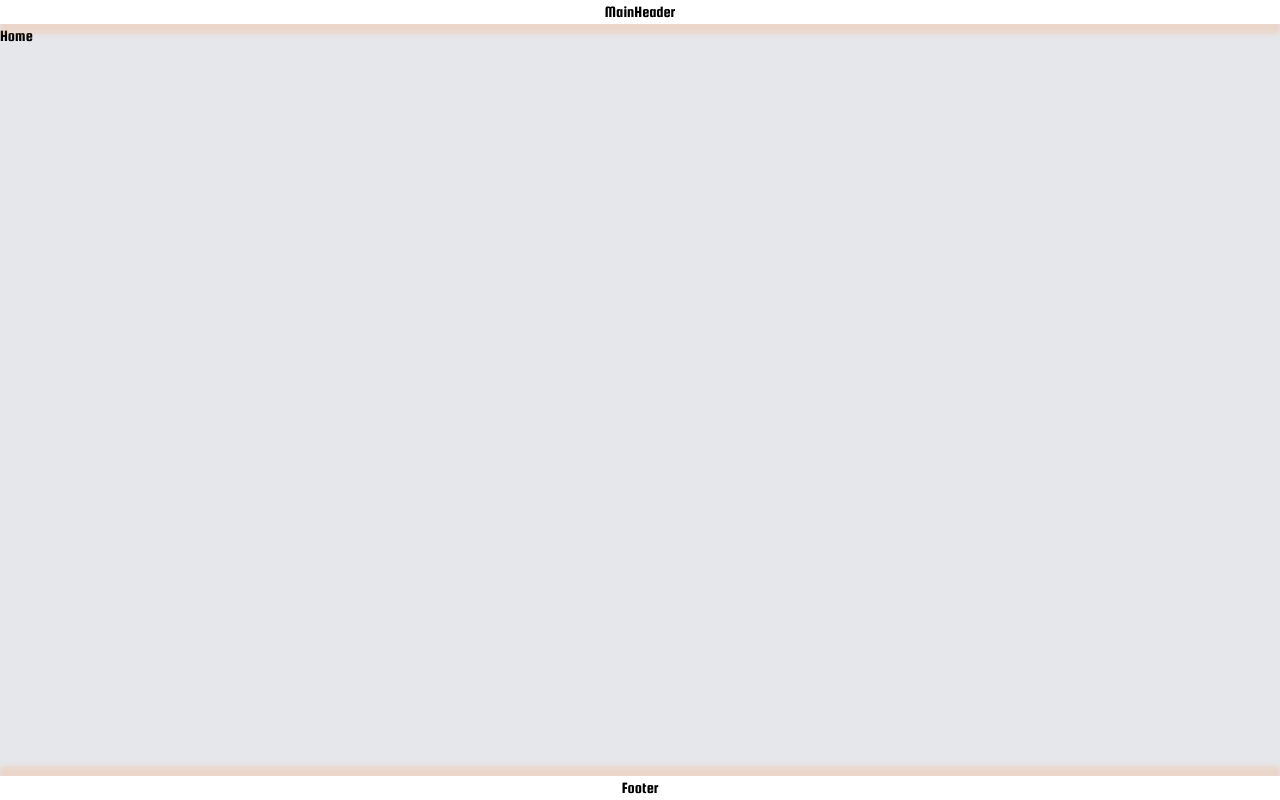
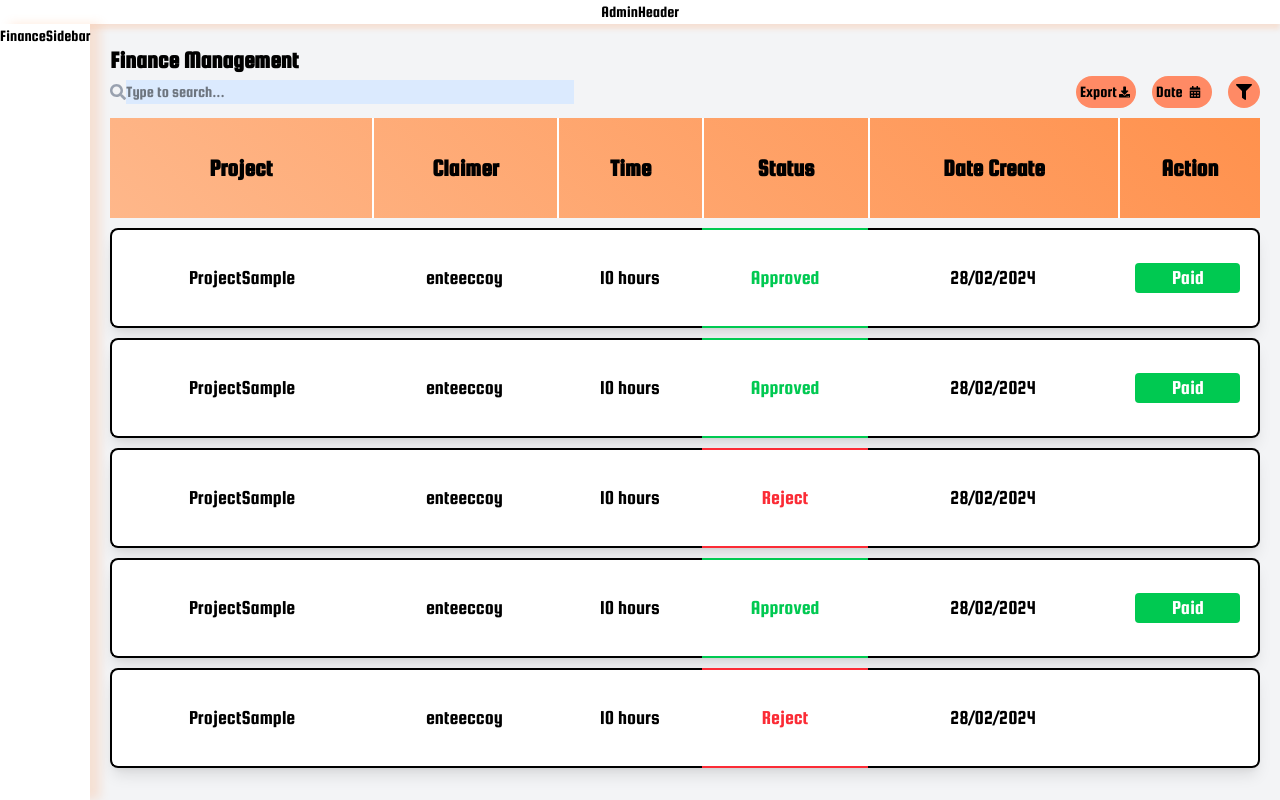
Before and after one commit to MuonNghiCode/work-clock, a React (Vite) app: page /finance in a window 1280 px wide. Before the commit this address led to /. Built offline with nearby package versions, Linux system fonts and the light colour scheme; sample sign-in values are in the browser's storage.

Commit message:
Create Finance page

```diff
--- a/package.json
+++ b/package.json
@@ -11,6 +11,7 @@
   },
   "dependencies": {
     "@tailwindcss/vite": "^4.0.6",
+    "antd": "^5.24.0",
     "react": "^18.3.1",
     "react-dom": "^18.3.1",
     "react-icons": "^5.4.0",
--- a/src/App.tsx
+++ b/src/App.tsx
@@ -43,12 +43,12 @@ const router = createBrowserRouter([
   {
     path: "/finance",
     element: (
-      <ProtectedRoute requireFinance={true}>
+      <ProtectedRoute requireFinance={false}>
         <FinanceLayout />
       </ProtectedRoute>
     ),
     errorElement: <ErrorPage />,
-    children: [{ path: "/finance", element: <FinancePage/> }],
+    children: [{ path: "/finance", element: <FinancePage /> }],
   },
   {
     path: "/user",
--- a/src/pages/FinancePage/FinancePage.tsx
+++ b/src/pages/FinancePage/FinancePage.tsx
@@ -1,33 +1,144 @@
 import React from "react";
-import { FaSearch, FaCalendarAlt, FaFilter, FaDownload } from "react-icons/fa";
+import { FaSearch } from "react-icons/fa";
+import { FaDownload } from "react-icons/fa";
+import { FaCalendarAlt } from "react-icons/fa";
+import { FaFilter } from "react-icons/fa";
+
+interface DataType {
+  key: string;
+  project: string;
+  claimer: string;
+  time: string;
+  status: "Approved" | "Reject";
+  dateCreate: string;
+}
+
+const data: DataType[] = [
+  {
+    key: "1",
+    project: "ProjectSample",
+    claimer: "enteeccoy",
+    time: "10 hours",
+    status: "Approved",
+    dateCreate: "28/02/2024",
+  },
+  {
+    key: "2",
+    project: "ProjectSample",
+    claimer: "enteeccoy",
+    time: "10 hours",
+    status: "Approved",
+    dateCreate: "28/02/2024",
+  },
+  {
+    key: "3",
+    project: "ProjectSample",
+    claimer: "enteeccoy",
+    time: "10 hours",
+    status: "Reject",
+    dateCreate: "28/02/2024",
+  },
+  {
+    key: "4",
+    project: "ProjectSample",
+    claimer: "enteeccoy",
+    time: "10 hours",
+    status: "Approved",
+    dateCreate: "28/02/2024",
+  },
+  {
+    key: "5",
+    project: "ProjectSample",
+    claimer: "enteeccoy",
+    time: "10 hours",
+    status: "Reject",
+    dateCreate: "28/02/2024",
+  },
+];
 
 const FinancePage: React.FC = () => {
+  const handlePay = (key: string) => {
+    //tạo form trả tiền cho claim rq
+  };
+
   return (
-    <>
+    <div className="!mx-auto !p-5">
       <h1 className="text-2xl font-bold mb-4">Finance Management</h1>
-      <div className="flex justify-between items-center">
-        <div className="flex-1 flex items-center space-x-2">
-          <FaSearch className="text-gray-400" />
+      <div className="flex justify-between items-center py-4">
+        <div className="flex-1 flex items-center space-x-2 ">
+          <FaSearch className="text-gray-400 mx-auto" />
           <input
             type="text"
             name="search"
             placeholder="Type to search..."
-            className="input input-bordered w-full max-w-xs"
+            className="input input-bordered w-full max-w-md bg-blue-100"
           />
         </div>
         <div className="flex gap-4">
-          <span className="flex items-center">
-            Export <FaDownload className="ml-2" />
-          </span>
-          <span className="flex items-center">
-            Date <FaCalendarAlt className="ml-2" />
-          </span>
-          <span className="flex items-center">
+          <button className="flex items-center justify-center bg-[#ff8a65] rounded-full w-15 h-8 !px-1">
+            Export <FaDownload className="!mx-auto !p-0.5" />
+          </button>
+          <button className="flex items-center justify-center bg-[#ff8a65] rounded-full w-15 h-8 !px-1">
+            Date <FaCalendarAlt className="!mx-auto !p-0.5" />
+          </button>
+          <button className="flex items-center justify-center bg-[#ff8a65] rounded-full w-8 h-8">
             <FaFilter />
-          </span>
+          </button>
         </div>
       </div>
-    </>
+      <table className="min-w-full border-separate border-spacing-y-2.5 border-gray-300 text-black">
+        <thead className="bg-brand-gradient h-[100px] text-2xl">
+          <tr className="bg-[linear-gradient(45deg,#FEB78A,#FF914D)]">
+            <th className="border-white px-4 py-2">Project</th>
+            <th className="border-l-2 border-white px-4 py-2">Claimer</th>
+            <th className="border-l-2 border-white px-4 py-2">Time</th>
+            <th className="border-l-2 border-white px-4 py-2">Status</th>
+            <th className="border-l-2 border-white px-4 py-2">Date Create</th>
+            <th className="border-l-2 border-white px-4 py-2">Action</th>
+          </tr>
+        </thead>
+        <tbody className="w-full text-[20px]">
+          {data.map((item) => (
+            <tr
+              key={item.key}
+              className="h-[100px] bg-white border-black border-2 rounded-lg text-center shadow-lg hover:shadow-2xl"
+            >
+              <td className="px-4 py-2 border-l-2 border-t-2 border-b-2 rounded-l-lg">
+                {item.project}
+              </td>
+              <td className="px-4 py-2 border-t-2 border-b-2">
+                {item.claimer}
+              </td>
+              <td className="px-4 py-2 border-t-2 border-b-2">{item.time}</td>
+              <td
+                className={`px-4 py-2 border-t-2 border-b-2 ${
+                  item.status === "Approved"
+                    ? "text-green-500"
+                    : item.status === "Reject"
+                    ? "text-red-500"
+                    : ""
+                }`}
+              >
+                {item.status}
+              </td>
+              <td className="px-4 py-2 border-t-2 border-b-2">
+                {item.dateCreate}
+              </td>
+              <td className="action px-4 py-2 border-r-2 border-t-2 border-b-2 rounded-r-lg">
+                {item.status === "Approved" ? (
+                  <button
+                    className="h-full w-3/4 bg-green-500 text-white rounded px-2 py-1"
+                    onClick={() => handlePay(item.key)}
+                  >
+                    Paid
+                  </button>
+                ) : null}
+              </td>
+            </tr>
+          ))}
+        </tbody>
+      </table>
+    </div>
   );
 };
 
--- a/src/routers/ProtectedRoute/ProtectedRoute.tsx
+++ b/src/routers/ProtectedRoute/ProtectedRoute.tsx
@@ -17,9 +17,9 @@ const ProtectedRoute: React.FC<ProtectedRouteProps> = ({
   requireUser,
   children,
 }) => {
-  if (!isAuthenticated()) {
-    return <Navigate to="/login" />;
-  }
+  // if (!isAuthenticated()) {
+  //   return <Navigate to="/login" />;
+  // }
 
   if (requireAdmin && !checkRole("admin")) {
     return <Navigate to="/" />;
```
Also changed, not shown: 1 other file (tests, documents, lock files or other folders).
